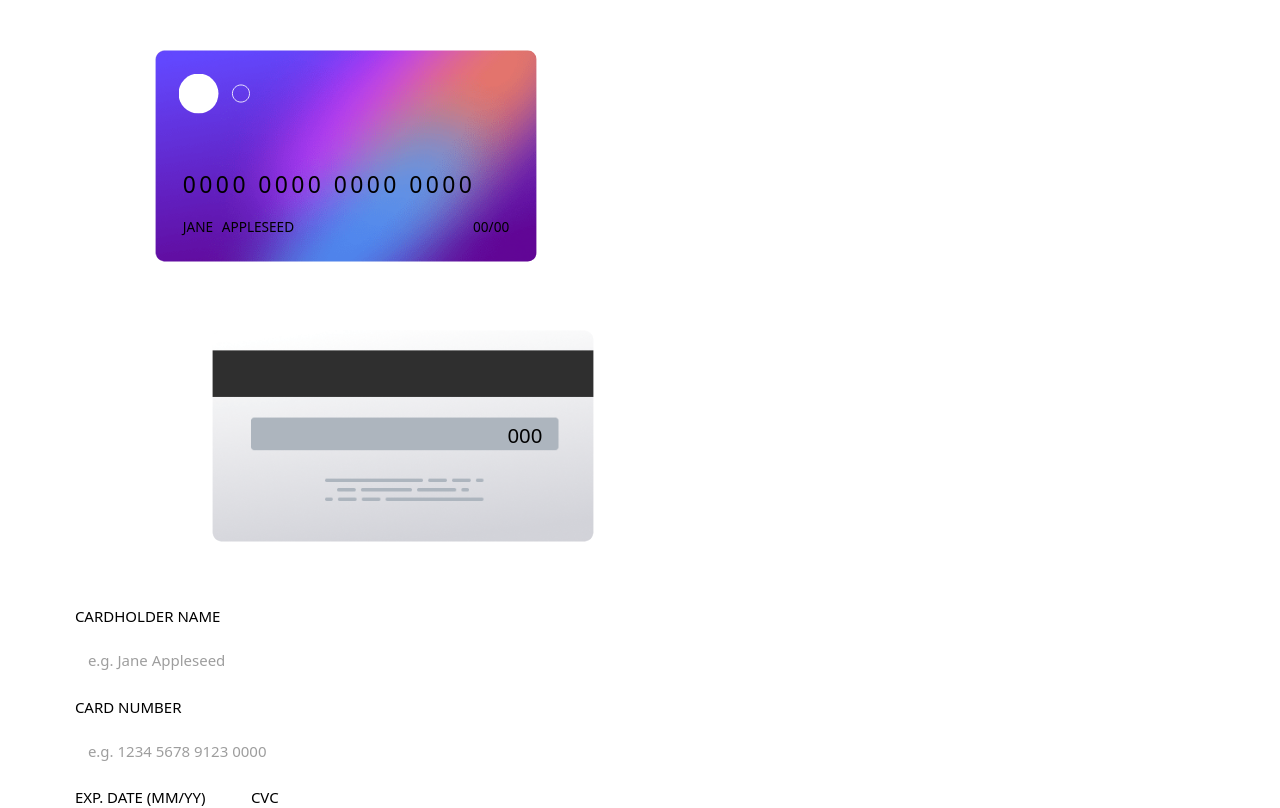
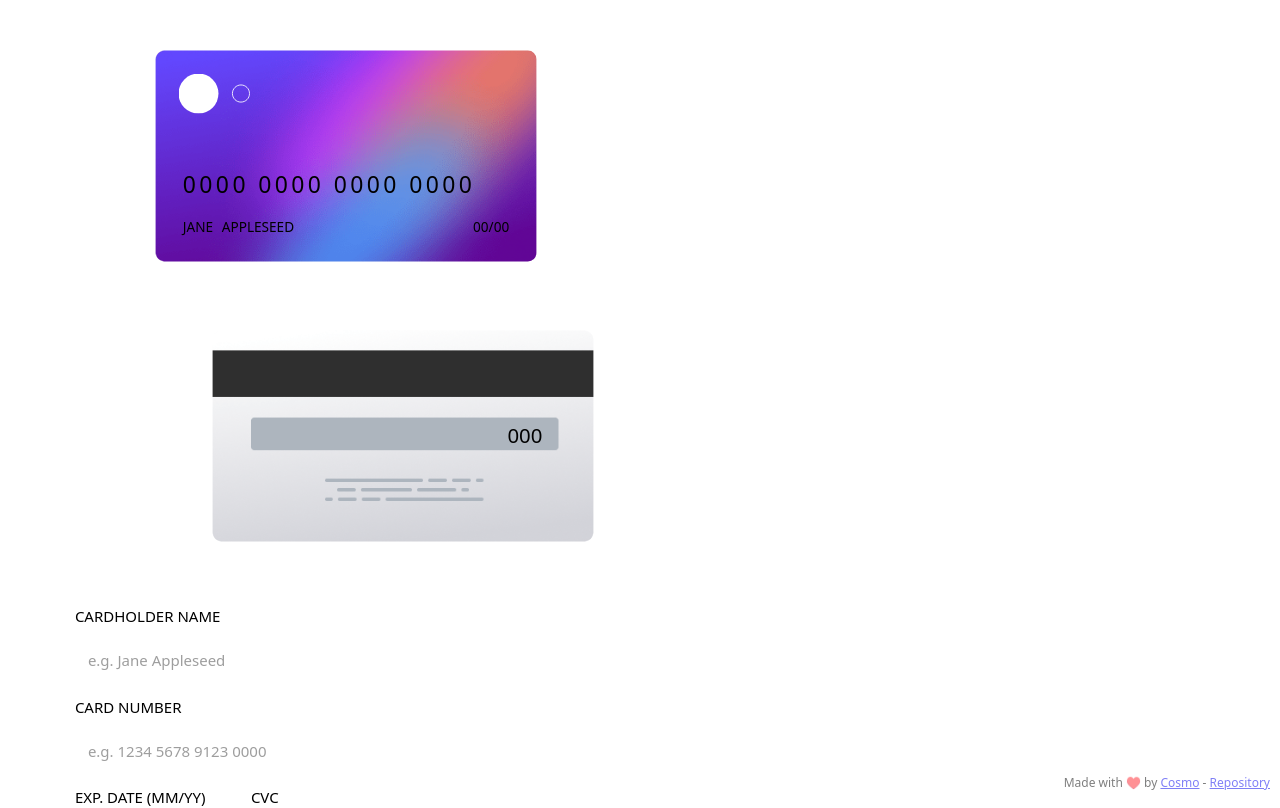
Before and after one commit to cosmoart/Interactive-card-details-form, a React (Vite) app: page / in a window 1280 px wide. Shown: the top 808 px of the page. Built offline with nearby package versions, Linux system fonts and the light colour scheme; the HTML template or start-up script is replaced by a standard one.

Commit message:
attribution

```diff
--- a/src/App.jsx
+++ b/src/App.jsx
@@ -7,7 +7,6 @@ import './styles/App.css';
 function App() {
 	const [formData, setFormData] = useState({ name: null, number: null, mm: null, yy: null, cvc: null });
 	const [validate, setValidate] = useState(false);
-
 
 	const animateSlider = (validate) => {
 		let axis = window.matchMedia("(max-width: 750px)").matches ? "Y" : "X";
@@ -33,6 +32,10 @@ function App() {
 					}
 				</div>
 			</main>
+			<footer className='attribution'>
+				<p>Made with ♥️ by <a href="https://github.com/cosmoart" target="_blank" rel="noopener noreferrer">Cosmo</a> - <a href="https://github.com/cosmoart/Interactive-card-details-form" target="_blank" rel="noopener noreferrer">Repository</a>
+				</p>
+			</footer>
 		</>
 	)
 }
--- a/src/styles/App.css
+++ b/src/styles/App.css
@@ -1,3 +1,13 @@
+.attribution {
+	position: absolute;
+	bottom: 0;
+	right: 0;
+	font-size: 12px;
+	opacity: 0.5;
+}
+.attribution p {
+	margin: 10px;
+}
 .cardFront,
 .cardBack {
 	max-width: 28rem;
@@ -11,7 +21,7 @@
 
 /* Card Front ========*/
 .cardFront {
-	background-image: url("../assets/bg-card-front.png");
+	background-image: url('../assets/bg-card-front.png');
 	background-size: cover;
 	background-repeat: no-repeat;
 	display: flex;
@@ -43,7 +53,7 @@
 
 /* Card Back =======*/
 .cardBack {
-	background-image: url("../assets/bg-card-back.png");
+	background-image: url('../assets/bg-card-back.png');
 	background-size: contain;
 	background-size: 100% 100%;
 	background-repeat: no-repeat;
@@ -58,7 +68,7 @@
 }
 
 .cardFront::after {
-	content: url("../assets/card-logo.svg");
+	content: url('../assets/card-logo.svg');
 	position: absolute;
 	top: 27px;
 	left: 27px;
```
